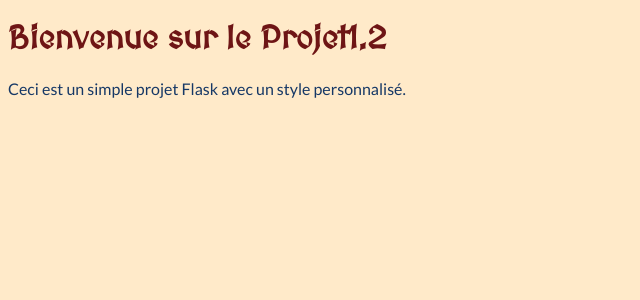
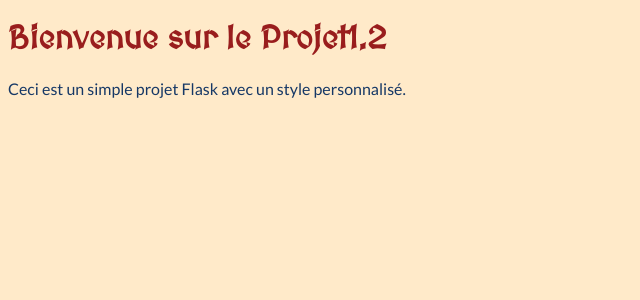
Before and after one commit to Dylan-Chap/ldscorpio, a Flask app: page / in a window 1280 px wide. Shown: the top 300 px of the page, without its empty margins (0-640 px from the left). Run offline with Flask 3, Linux system fonts and the light colour scheme.

Commit message:
Modification couleur accent et ajout logo vectoriel

```diff
--- a/static/css/style.css
+++ b/static/css/style.css
@@ -11,7 +11,7 @@
 :root {
     --fond: #ffeac9;
     --texte: #163866;
-    --titre: #6e1515;
+    --titre: #991D1D;
 }
 
 body {
```
Also changed, not shown: static/img/logo-ldscorpio.svg (added).
